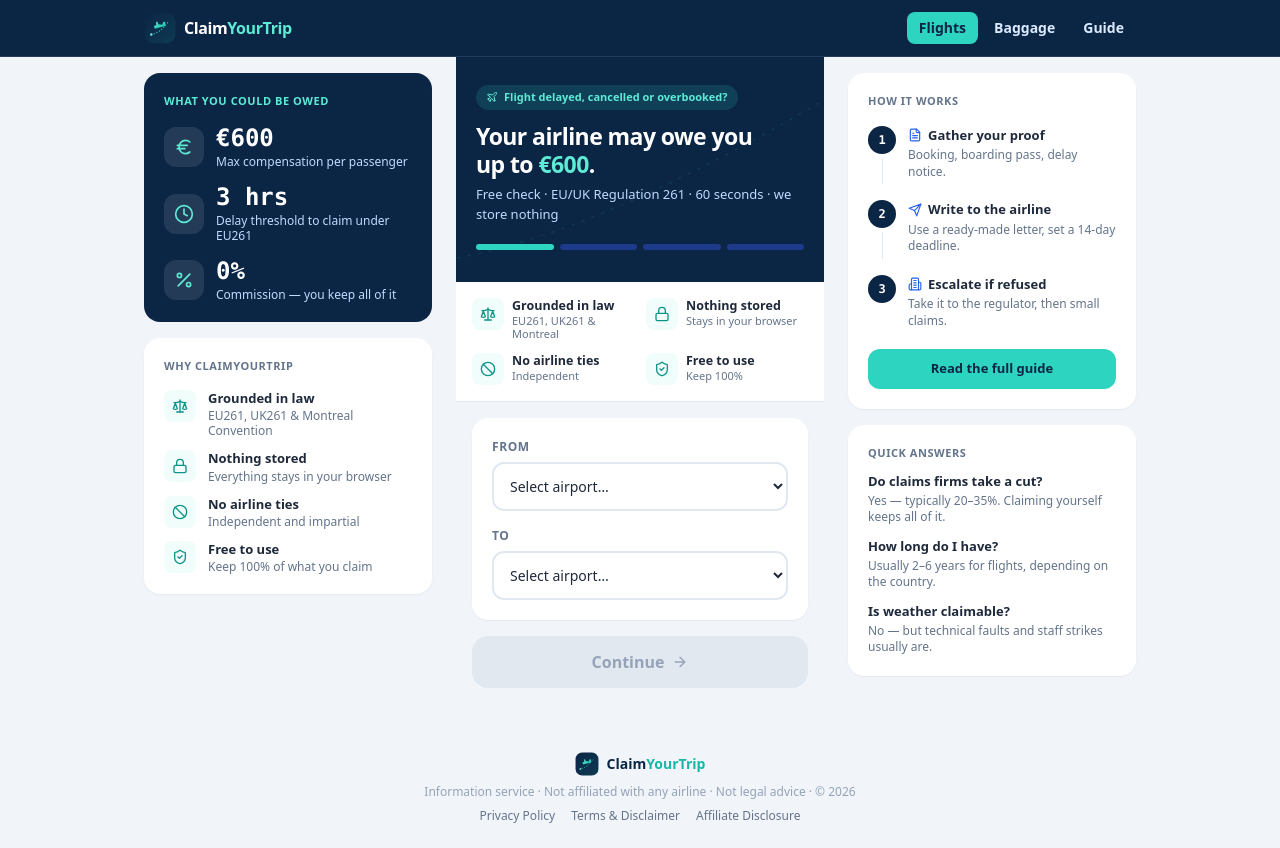
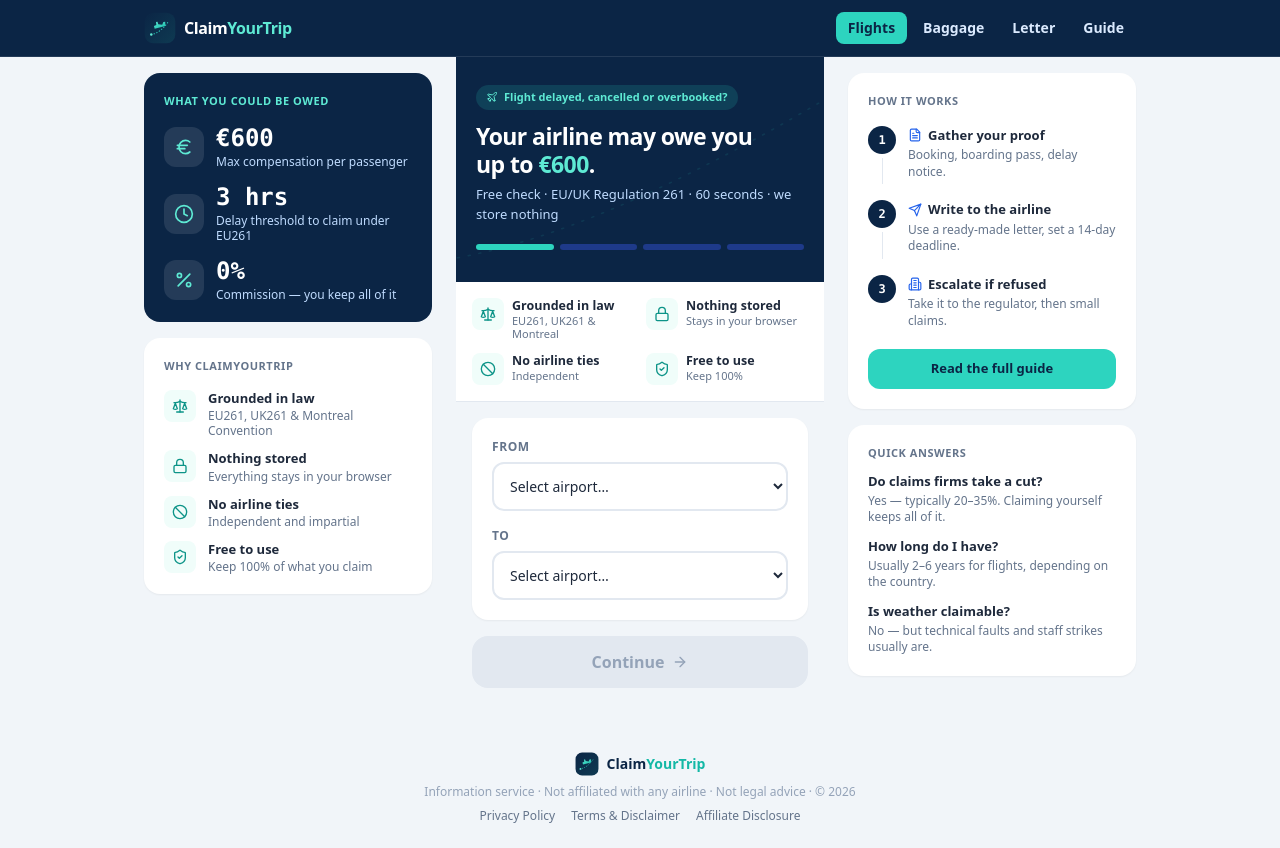
Before and after one commit to iftiikhaarr-glitch/claimyourtrip-, a React (Vite) app: page / in a window 1280 px wide. Built offline with nearby package versions, Linux system fonts and the light colour scheme.

Commit message:
Add free letter generator

```diff
--- a/src/App.jsx
+++ b/src/App.jsx
@@ -8,6 +8,7 @@
 import ClaimGuide from "./ClaimGuide.jsx";
 import BaggageHelper from "./BaggageHelper.jsx";
 import { PrivacyPolicy, TermsOfService, AffiliateDisclosure } from "./LegalPages.jsx";
+import LetterGenerator from "./LetterGenerator.jsx";
 
 /* ---- Desktop-only side panels. Hidden below lg so mobile is untouched. ---- */
 
@@ -167,6 +168,7 @@
           <div className="flex gap-1">
             <NavButton id="checker" label="Flights" />
             <NavButton id="baggage" label="Baggage" />
+            <NavButton id="letter" label="Letter" />
             <NavButton id="guide" label="Guide" />
           </div>
         </div>
@@ -174,7 +176,7 @@
 
       {/* Three-column band: sidebars only show on lg+ and only on tool pages. */}
       {(() => {
-        const showSides = page === "checker" || page === "baggage" || page === "guide";
+        const showSides = page === "checker" || page === "baggage" || page === "guide" || page === "letter";
         return (
       <div className="max-w-5xl mx-auto lg:flex lg:gap-6 lg:px-4 lg:items-start">
         {showSides && <SidePanelLeft page={page} />}
@@ -182,6 +184,7 @@
         <main className="flex-1 min-w-0">
           {page === "checker" && <EligibilityChecker onGoToGuide={() => go("guide")} />}
           {page === "baggage" && <BaggageHelper onOpenKit={() => setKitOpen(true)} />}
+          {page === "letter" && <LetterGenerator onBack={() => go("checker")} />}
           {page === "guide" && <ClaimGuide onGoToChecker={() => go("checker")} />}
           {page === "privacy" && <PrivacyPolicy onBack={() => go("checker")} />}
           {page === "terms" && <TermsOfService onBack={() => go("checker")} />}
```
